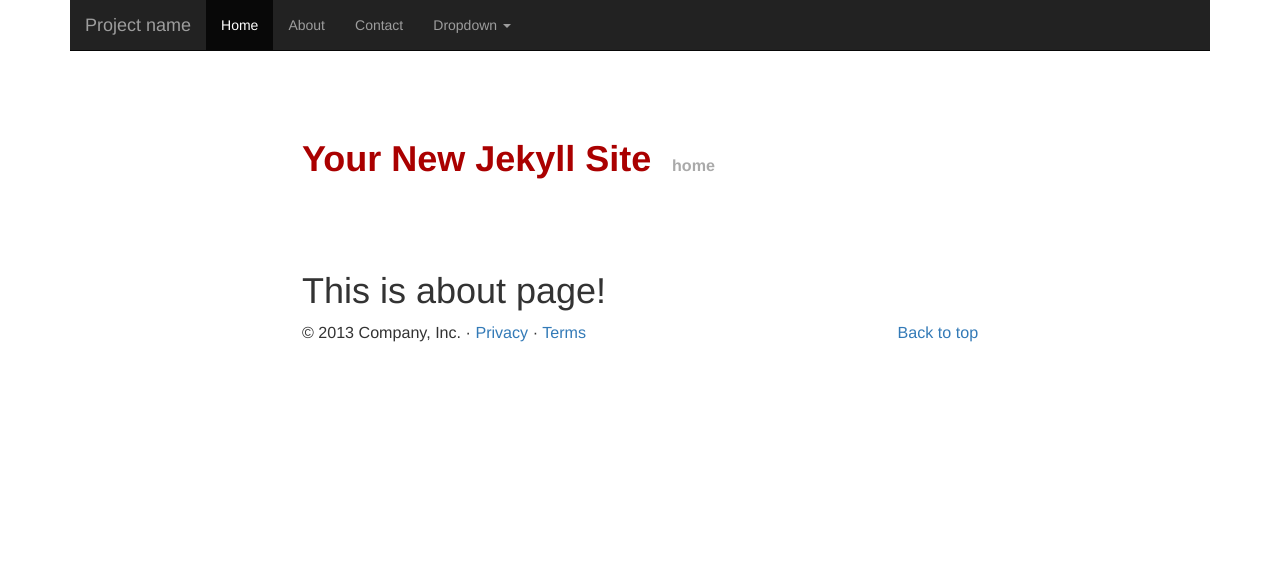
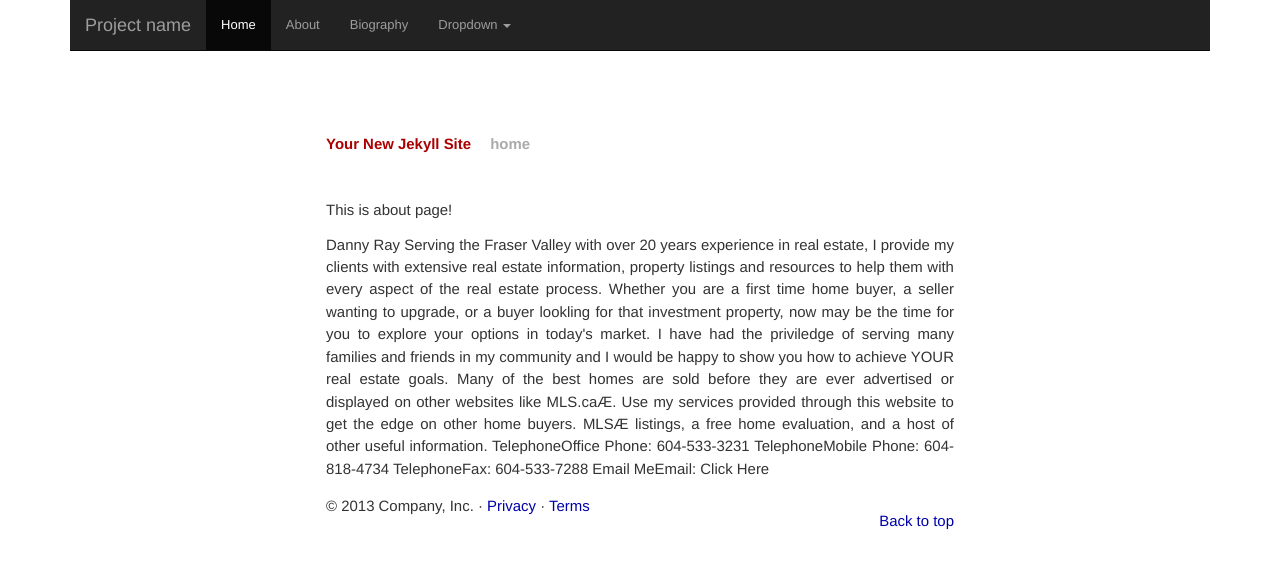
Before and after one commit to tomsav1/first-jekyll-site, a Jekyll site: the page built from about.html, in a window 1280 px wide. Shown: the top 569 px of the page. Built offline with Jekyll 4.4.1, drawn with Linux system fonts in a browser that asks for light colours; nearby versions of some CDN libraries; Markdown is read by kramdown in place of the engine named in the settings.

Commit message:
working version

```diff
--- a/_layouts/default.html
+++ b/_layouts/default.html
@@ -10,8 +10,9 @@
         <link rel="stylesheet" href="/css/syntax.css">
 
         <!-- Custom CSS -->
+        <link href="//netdna.bootstrapcdn.com/bootstrap/3.0.0/css/bootstrap.min.css" rel="stylesheet">
         <link rel="stylesheet" href="/css/main.css">
-        <link href="//netdna.bootstrapcdn.com/bootstrap/3.0.0/css/bootstrap.min.css" rel="stylesheet">
+
     </head>
     <body>
       <div class="navbar-wrapper">
@@ -30,9 +31,9 @@
                   </div>
                   <div class="navbar-collapse collapse">
                     <ul class="nav navbar-nav">
-                      <li class="active"><a href="#">Home</a></li>
-                      <li><a href="#about">About</a></li>
-                      <li><a href="#contact">Contact</a></li>
+                      <li class="active"><a href="index.html">Home</a></li>
+                      <li><a href="about.html">About</a></li>
+                      <li><a href="bio.html">Biography</a></li>
                       <li class="dropdown">
                         <a href="#" class="dropdown-toggle" data-toggle="dropdown">Dropdown <b class="caret"></b></a>
                         <ul class="dropdown-menu">
--- a/about.html
+++ b/about.html
@@ -4,3 +4,28 @@
 ---
 
 <h1>This is about page!</h1>
+<p>
+ Danny Ray
+
+
+
+Serving the Fraser Valley with over 20 years experience in real estate, I  provide my clients with extensive real estate information, property listings and resources to help them with every aspect of the real estate process.
+
+Whether you are a first time home buyer, a seller wanting to upgrade, or a buyer lookling for that investment property, now may be the time for you to explore your options in today's market.
+
+I have had the priviledge of serving many families and friends in my community and I would be happy to show you how to achieve YOUR real estate goals.
+
+Many of the best homes are sold before they are ever advertised or displayed on other websites like MLS.caÆ. Use my services provided through this website to get the edge on other home buyers.
+
+
+MLSÆ listings, a free home evaluation, and a host of other useful information.
+
+TelephoneOffice Phone:
+604-533-3231
+TelephoneMobile Phone:
+604-818-4734
+TelephoneFax:
+604-533-7288
+Email MeEmail:
+Click Here
+</p>
--- a/css/main.css
+++ b/css/main.css
@@ -158,3 +158,8 @@
 .post pre.terminal code {
   background-color: #333;
 }
+
+.img-circle {
+  width: 20%;
+  height: auto;
+}
```
Also changed, not shown: index.html (+165 -19 lines).
